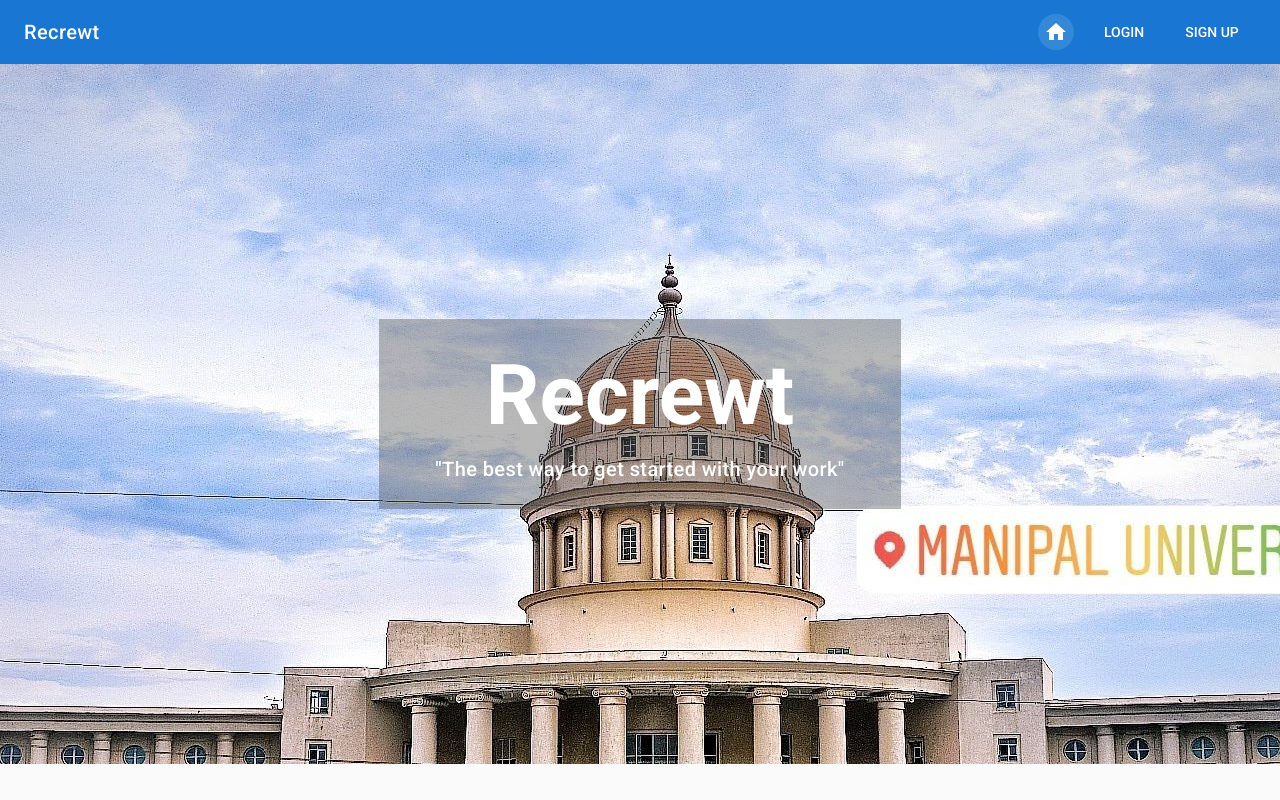
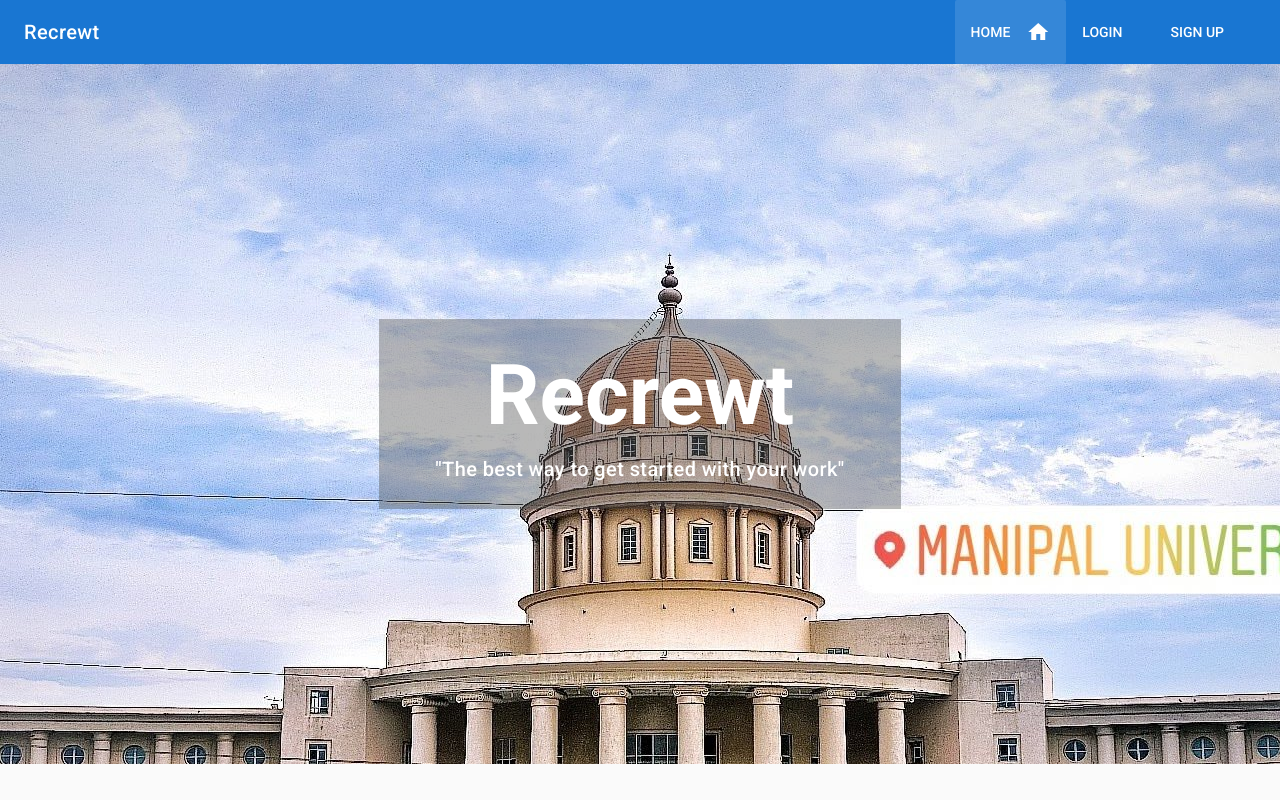
Before and after one commit to parthjawale/Recrewt, a Vue app: page / in a window 1280 px wide. Shown: the top 800 px of the page. Built offline with nearby package versions, Linux system fonts and the light colour scheme; no server answers.

Commit message:
improved toolbar responsiveness

```diff
--- a/src/App.vue
+++ b/src/App.vue
@@ -8,15 +8,51 @@
           @click="$router.push('/')"
         >Recrewt</v-toolbar-title>
         <v-spacer></v-spacer>
-        <v-toolbar-items>
-          <v-btn flat icon to="/">
+        <v-toolbar-items v-if="!mobile">
+          <v-btn flat to="/">
+            Home
+            <v-icon right>home</v-icon>
+          </v-btn>
+          <v-btn flat v-if="isSignedIn" to="/profile">
+            Profile
+            <v-icon right>person</v-icon>
+          </v-btn>
+          <v-btn flat v-if="isSignedIn" to="/dashboard">
+            Dashboard
+            <v-icon right>dashboard</v-icon>
+          </v-btn>
+          <v-btn flat v-if="!isSignedIn" to="/login">
+            Login
+            <v-icon right></v-icon>
+          </v-btn>
+          <v-btn flat v-if="!isSignedIn" to="/signup">
+            Sign Up
+            <v-icon right></v-icon>
+          </v-btn>
+          <v-btn flat v-if="isSignedIn" @click="logout">
+            Logout
+            <v-icon right>exit_to_app</v-icon>
+          </v-btn>
+        </v-toolbar-items>
+        <v-toolbar-items v-else>
+          <v-btn icon flat to="/">
             <v-icon>home</v-icon>
           </v-btn>
-          <v-btn flat v-if="isSignedIn" to="/profile">Profile</v-btn>
-          <v-btn flat v-if="isSignedIn" to="/dashboard">Dashboard</v-btn>
-          <v-btn flat v-if="!isSignedIn" to="/login">Login</v-btn>
-          <v-btn flat v-if="!isSignedIn" to="/signup">Sign Up</v-btn>
-          <v-btn flat v-if="isSignedIn" @click="logout">Logout</v-btn>
+          <v-btn icon flat v-if="isSignedIn" to="/profile">
+            <v-icon>person</v-icon>
+          </v-btn>
+          <v-btn icon flat v-if="isSignedIn" to="/dashboard">
+            <v-icon>dashboard</v-icon>
+          </v-btn>
+          <v-btn icon flat v-if="!isSignedIn" to="/login">
+            <v-icon></v-icon>
+          </v-btn>
+          <v-btn icon flat v-if="!isSignedIn" to="/signup">
+            <v-icon></v-icon>
+          </v-btn>
+          <v-btn icon flat v-if="isSignedIn" @click="logout">
+            <v-icon>exit_to_app</v-icon>
+          </v-btn>
         </v-toolbar-items>
       </v-toolbar>
       <main class="toolbar-fixing">
@@ -34,11 +70,18 @@ export default {
     return {
       isSignedIn: false,
       drawer: true,
+      mobile: false,
       user: null
     };
   },
   created() {
     var self = this;
+    if (
+      this.$vuetify.breakpoint.name == "xs" ||
+      this.$vuetify.breakpoint.name == "sm"
+    ) {
+      this.mobile = true;
+    }
     auth.onAuthStateChanged(function(user) {
       if (user) {
         self.isSignedIn = true;
```
